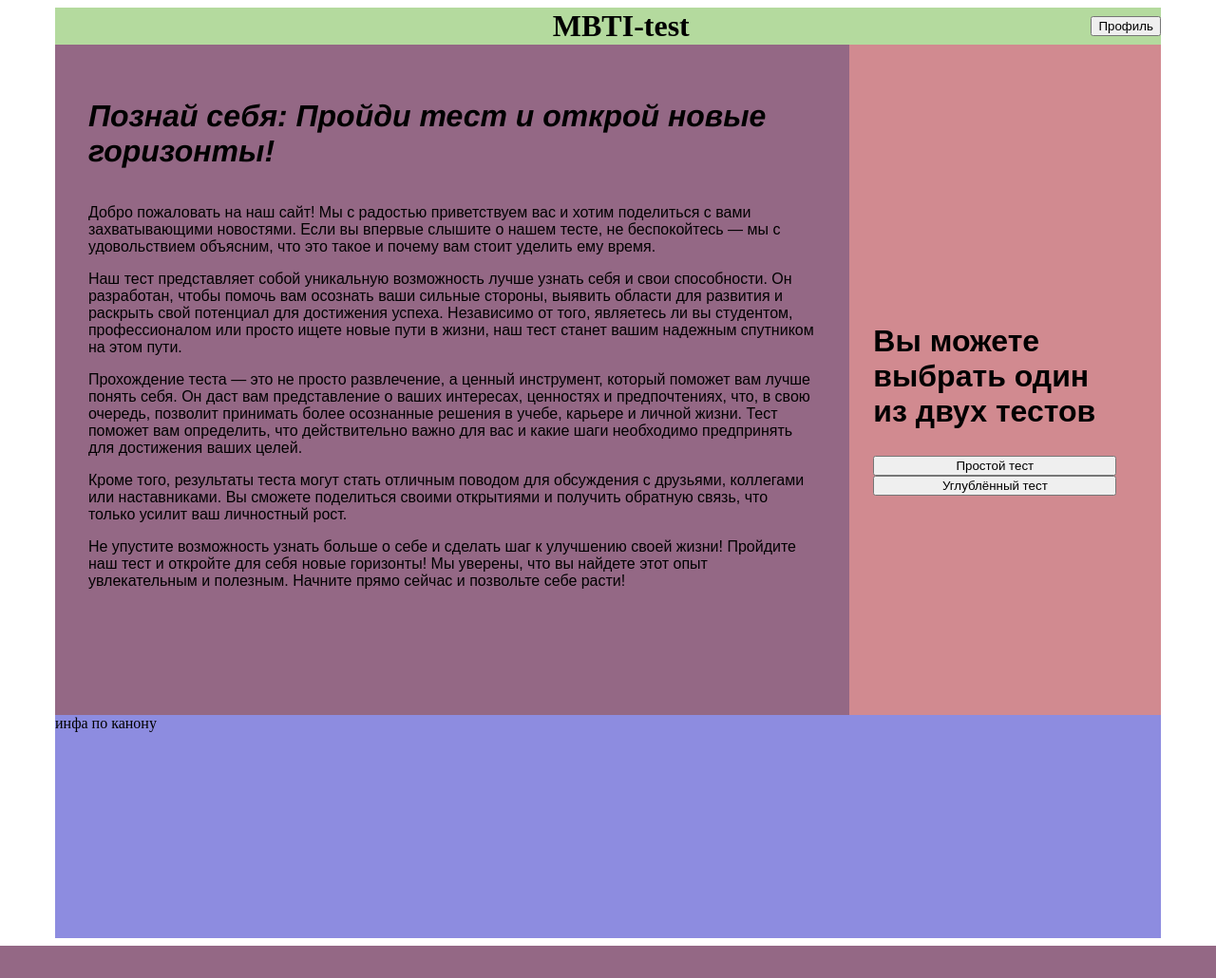
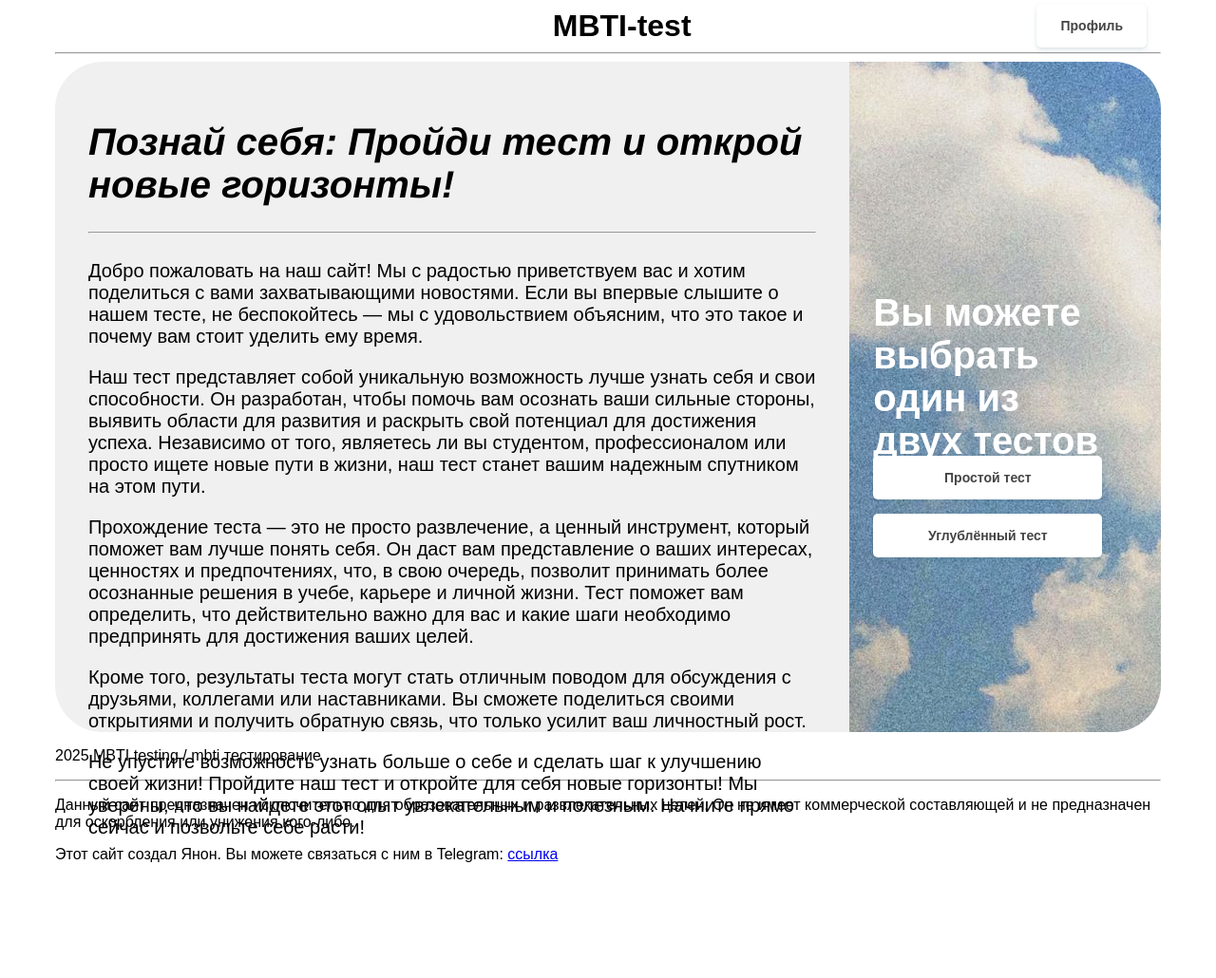
Before and after one commit to Yanons/Library, a PHP site: page / in a window 1280 px wide. Shown: the whole page at 95% size. Before the commit the page ends 996 px from the top, so only its background shows below. Run offline with PHP 8.4, Linux system fonts and the light colour scheme; some web fonts are replaced.

Commit message:
Добавлен декор и убрана цвета схема

```diff
--- a/index.php
+++ b/index.php
@@ -12,7 +12,6 @@
         src: local("Arimo-BoldItalic"), url("/fonts/static/Arimo-BoldItalic.ttf");
     }
     .window{
-        background:rgb(219, 205, 158);
         margin: 5px 50px 5px 50px;
         height: auto;
         width: auto;
@@ -21,18 +20,15 @@
         display: flex;
         align-items:center;
         justify-content: space-between;
-        background:rgb(180, 218, 158);
         height: 5%;
         width: auto;
     }
     .center{
         display: flex;
-        background:rgb(158, 219, 216);
         height: 90%;
         width: auto;
     }
     .botton-window{
-        background:rgb(141, 140, 224);
         height: 30%;
         width: auto;
     }
@@ -46,15 +42,18 @@
         display: flex;
         flex-wrap: wrap;
         align-content: flex-start;
-        background:rgb(148, 104, 133);
         height: auto;
         width: 70%;
         padding:3%;
+        background-color:rgb(240, 240, 240);
+        border: 0px solid #fff;
+	    border-radius: 50px 0 0 50px;
     }
     .menu-right-button{
-        background:rgb(209, 138, 144);
-        height: 100%;
+        height: auto;
         width: 30%;
+        border: 0px solid #fff;
+	    border-radius: 0 50px 50px 0;
     }
     .style-text{
         font-family: "Arimo";
@@ -64,7 +63,7 @@
     }
     .info-menu-right{
         position: absolute;
-        top: 40%;
+        top: 35%;
         width: 20%;
         margin-left: 2%;
     }
@@ -76,6 +75,62 @@
         margin-left: 2%;
         top: 60%;
     }
+    .size-font{
+        font-size: 20;
+    }
+    .size-font-big{
+        font-size: 40;
+    }
+    .btn {
+	display: inline-block;
+	box-sizing: border-box;
+	padding: 0 25px;
+	margin: 0 15px 15px 0;
+	outline: none;
+	border: 0px solid #fff;
+	border-radius: 5px;
+	height: 46px;
+	line-height: 46px;
+	font-size: 14px;
+	font-weight: 600;
+	text-decoration: none;
+	color: #444;
+	background-color: #fff;
+	box-shadow: 0 4px 6px rgb(65 132 144 / 10%), 0 1px 3px rgb(0 0 0 / 8%);
+	cursor: pointer;
+	user-select: none;
+	appearance: none;
+	touch-action: manipulation;
+	vertical-align: top;
+	transition: box-shadow 0.2s;
+}
+.btn:focus-visible {
+	border: 1px solid #4c51f9;
+	outline: none;
+}
+.btn:hover {
+	transition: all 0.2s;
+	box-shadow: 0 7px 14px rgb(65 132 144 / 10%), 0 3px 6px rgb(0 0 0 / 8%);
+}
+.btn:active {
+	background-color: #808080;
+}
+.btn:disabled {
+	background-color: #eee;
+	border-color: #eee;
+	color: #444;
+	cursor: not-allowed;
+}
+.con-img-fon {
+  background-image: url('img/fon.jpg');
+  background-repeat: repeat;
+}
+.color-white{
+    color:white;
+}
+.marg-top{
+    margin-top:10%;
+}
 </style>
 <!DOCTYPE html>
 <html lang="en">
@@ -88,38 +143,43 @@
     <div class="window">
         <div class="up-window">
             <div class="logo-name">
-                <h1>MBTI-test</h1>
+                <h1 class="style-text">MBTI-test</h1>
             </div>
             <div class="menu">
-                <button>Профиль</button>
+                <button class="marg-top btn">Профиль</button>
             </div>
         </div>
+        <hr>
         <div class="center">
             <div class="menu-left-text">
                 <div class="title-info">
-                    <h1 class="style-title">Познай себя: Пройди тест и открой новые горизонты!</h1>
+                    <h1 class="size-font-big style-title">Познай себя: Пройди тест и открой новые горизонты!</h1>
+                    <hr>
                 </div>
                 <div class="main-info">
-                    <p class="style-text">Добро пожаловать на наш сайт! Мы с радостью приветствуем вас и хотим поделиться с вами захватывающими новостями. Если вы впервые слышите о нашем тесте, не беспокойтесь — мы с удовольствием объясним, что это такое и почему вам стоит уделить ему время.</p>
-                    <p class="style-text">Наш тест представляет собой уникальную возможность лучше узнать себя и свои способности. Он разработан, чтобы помочь вам осознать ваши сильные стороны, выявить области для развития и раскрыть свой потенциал для достижения успеха. Независимо от того, являетесь ли вы студентом, профессионалом или просто ищете новые пути в жизни, наш тест станет вашим надежным спутником на этом пути.</p>
-                    <p class="style-text">Прохождение теста — это не просто развлечение, а ценный инструмент, который поможет вам лучше понять себя. Он даст вам представление о ваших интересах, ценностях и предпочтениях, что, в свою очередь, позволит принимать более осознанные решения в учебе, карьере и личной жизни. Тест поможет вам определить, что действительно важно для вас и какие шаги необходимо предпринять для достижения ваших целей.</p>
-                    <p class="style-text">Кроме того, результаты теста могут стать отличным поводом для обсуждения с друзьями, коллегами или наставниками. Вы сможете поделиться своими открытиями и получить обратную связь, что только усилит ваш личностный рост.</p>
-                    <p class="style-text">Не упустите возможность узнать больше о себе и сделать шаг к улучшению своей жизни! Пройдите наш тест и откройте для себя новые горизонты! Мы уверены, что вы найдете этот опыт увлекательным и полезным. Начните прямо сейчас и позвольте себе расти!</p>
+                    <p class="size-font style-text">Добро пожаловать на наш сайт! Мы с радостью приветствуем вас и хотим поделиться с вами захватывающими новостями. Если вы впервые слышите о нашем тесте, не беспокойтесь — мы с удовольствием объясним, что это такое и почему вам стоит уделить ему время.</p>
+                    <p class="size-font style-text">Наш тест представляет собой уникальную возможность лучше узнать себя и свои способности. Он разработан, чтобы помочь вам осознать ваши сильные стороны, выявить области для развития и раскрыть свой потенциал для достижения успеха. Независимо от того, являетесь ли вы студентом, профессионалом или просто ищете новые пути в жизни, наш тест станет вашим надежным спутником на этом пути.</p>
+                    <p class="size-font style-text">Прохождение теста — это не просто развлечение, а ценный инструмент, который поможет вам лучше понять себя. Он даст вам представление о ваших интересах, ценностях и предпочтениях, что, в свою очередь, позволит принимать более осознанные решения в учебе, карьере и личной жизни. Тест поможет вам определить, что действительно важно для вас и какие шаги необходимо предпринять для достижения ваших целей.</p>
+                    <p class="size-font style-text">Кроме того, результаты теста могут стать отличным поводом для обсуждения с друзьями, коллегами или наставниками. Вы сможете поделиться своими открытиями и получить обратную связь, что только усилит ваш личностный рост.</p>
+                    <p class="size-font style-text">Не упустите возможность узнать больше о себе и сделать шаг к улучшению своей жизни! Пройдите наш тест и откройте для себя новые горизонты! Мы уверены, что вы найдете этот опыт увлекательным и полезным. Начните прямо сейчас и позвольте себе расти!</p>
                 </div>
             </div>
-            <div class="menu-right-button">
+            <div class="menu-right-button con-img-fon">
                 <div class="info-menu-right">
-                    <h1 class="style-text">Вы можете выбрать один из двух тестов</h1>
+                    <h1 class="size-font-big style-text color-white">Вы можете выбрать один из двух тестов</h1>
                 </div>
                 <div class="buttons-main">
-                    <button>Простой тест</button>
-                    <button>Углублённый тест</button>
+                    <button class="btn">Простой тест</button>
+                    <button class="btn">Углублённый тест</button>
                 </div>
             </div>
         </div>
         <div class="botton-window">
             <div class="faq">
-                инфа по канону
+            <p class="style-text">2025 MBTI testing / mbti тестирование</p>
+            <hr>
+            <p class="style-text">Данный сайт предназначен исключительно для образовательных и развлекательных целей. Он не имеет коммерческой составляющей и не предназначен для оскорбления или унижения кого-либо.</p>
+            <p class="style-text">Этот сайт создал Янон. Вы можете связаться с ним в Telegram: <a href="https://t.me/deyanon">ссылка</a></p>
             </div>
         </div>
     </div>
```
Also changed, not shown: img/fon.jpg (added).
